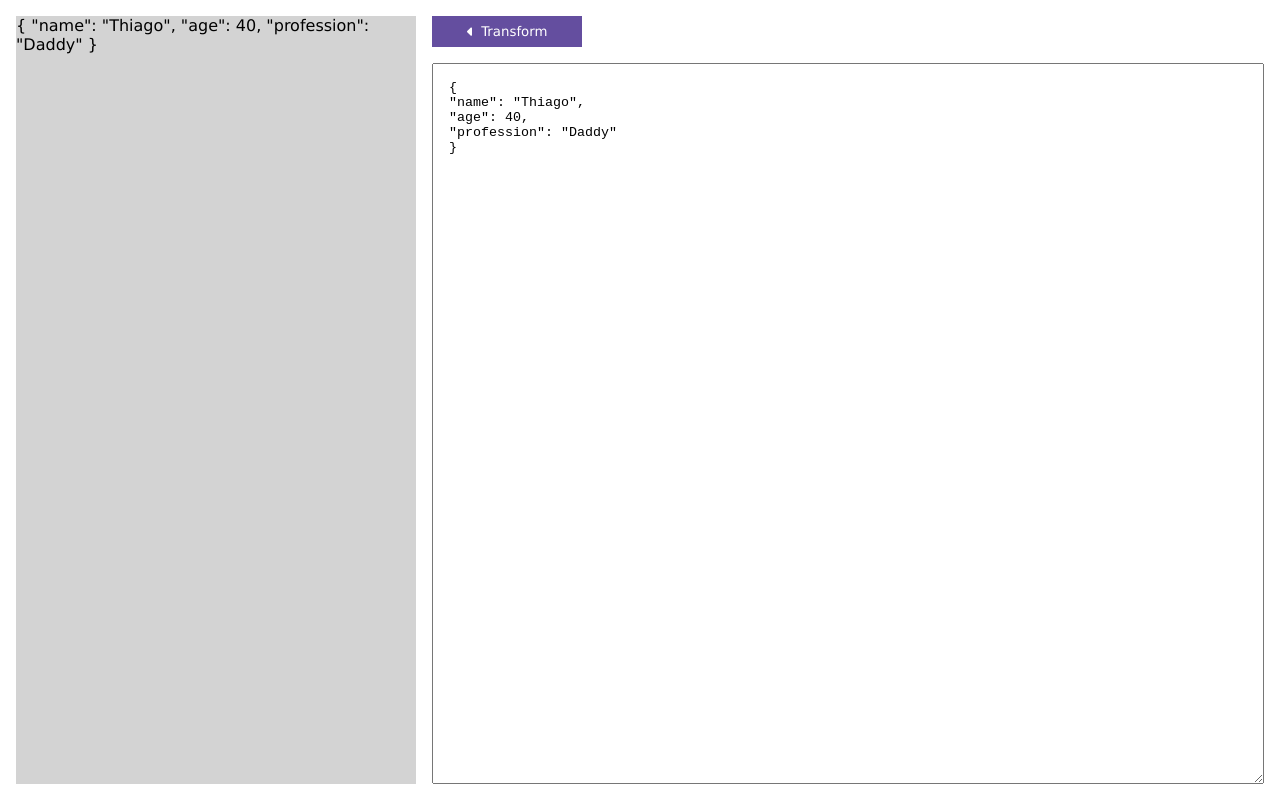
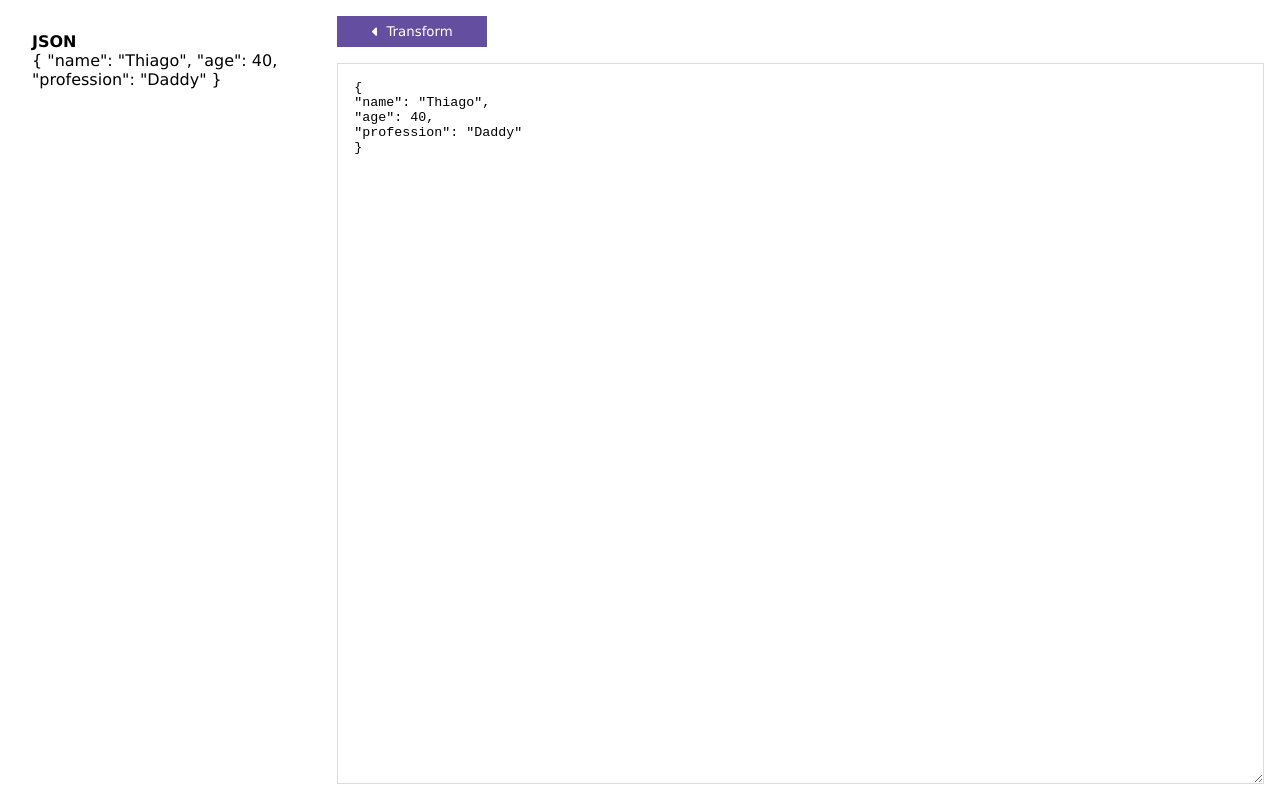
Before and after one commit to thiagoarantes/json2tree, a React (Vite) app: page / in a window 1280 px wide. Built offline with nearby package versions, Linux system fonts and the light colour scheme.

Commit message:
Initial format for JSON TreeView

```diff
--- a/src/App.tsx
+++ b/src/App.tsx
@@ -13,15 +13,6 @@ const Container = styled("div", {
   gap: "$2",
 });
 
-const LeftPanel = styled("div", {
-  width: "400px",
-  backgroundColor: "$gray500",
-});
-
-const RightPanel = styled("div", {
-  flexGrow: 1,
-});
-
 function App() {
   const [JSONValue, setJSONValue] = useState<string>(DEFAULT_JSON);
 
@@ -33,12 +24,8 @@ function App() {
 
   return (
     <Container>
-      <LeftPanel>
-        <TreeView value={JSONValue} />
-      </LeftPanel>
-      <RightPanel>
-        <JSONInput value={JSONValue} updateJSONValue={updateJSONValue} />
-      </RightPanel>
+      <TreeView value={JSONValue} />
+      <JSONInput value={JSONValue} updateJSONValue={updateJSONValue} />
     </Container>
   );
 }
--- a/src/components/JSONInput.tsx
+++ b/src/components/JSONInput.tsx
@@ -28,8 +28,10 @@ const StyledButton = styled("button", {
 const StyledTextarea = styled("textarea", {
   flexGrow: 1,
   p: "$2",
+  border: "1px solid $neutral400",
 
   "&:focus-visible": {
+    borderColor: "transparent",
     outline: "3px solid $primary400",
   },
 
@@ -65,12 +67,15 @@ const JSONInput = (props: JSONInputProps) => {
   };
 
   /**
-   * Send valid JSON back to parent component
+   * Update state with current value of JSON input
    */
   const handleValueChange = (event: React.ChangeEvent<HTMLTextAreaElement>) => {
     setValue(event.target.value);
   };
 
+  /**
+   * Send valid JSON back to parent component
+   */
   const handleValueUpdateToParent = () => {
     isJSON(value) && handleUpdateToParent(value);
   };
--- a/src/components/TreeView.tsx
+++ b/src/components/TreeView.tsx
@@ -1,9 +1,25 @@
+import { styled } from "@/stitches";
 import { TreeViewProps } from "./types";
+
+const Container = styled("div", {
+  width: "400px",
+  border: "1px solid $gray500",
+  p: "$2",
+});
 
 const TreeView = (props: TreeViewProps) => {
   const { value } = props;
 
-  return <>{value}</>;
+  const formattedObj = JSON.parse(value);
+  const isArray = Array.isArray(formattedObj);
+
+  return (
+    <Container>
+      <b>{isArray ? "Array" : "JSON"}</b>
+      <br />
+      {value}
+    </Container>
+  );
 };
 
 export default TreeView;
--- a/src/stitches/stitches.config.ts
+++ b/src/stitches/stitches.config.ts
@@ -12,9 +12,9 @@ export const {
 } = createStitches({
   theme: {
     colors: {
-      gray400: "gainsboro",
-      gray500: "lightgray",
       neutral100: "white",
+      neutral400: "gainsboro",
+      neutral500: "lightgray",
       primary400: "#7e62c9",
       primary500: "#644e9f",
       errorLight: "#ffeaea",
```
